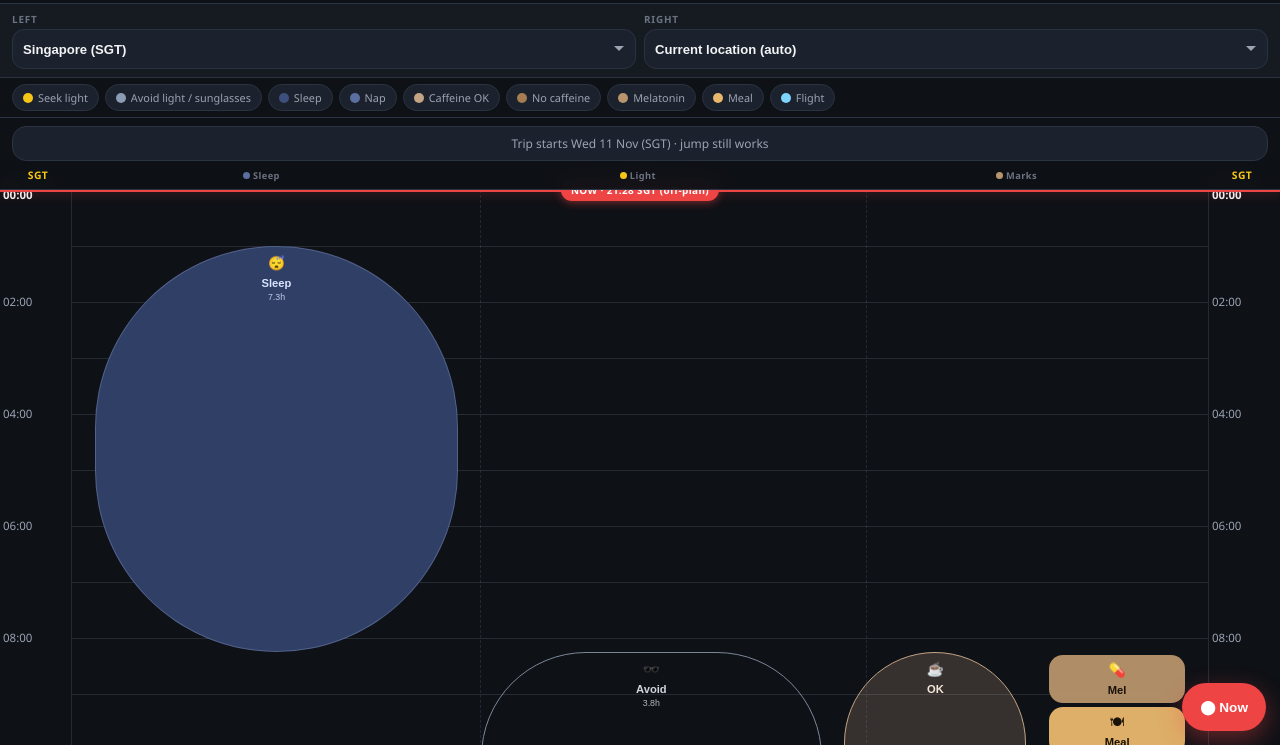
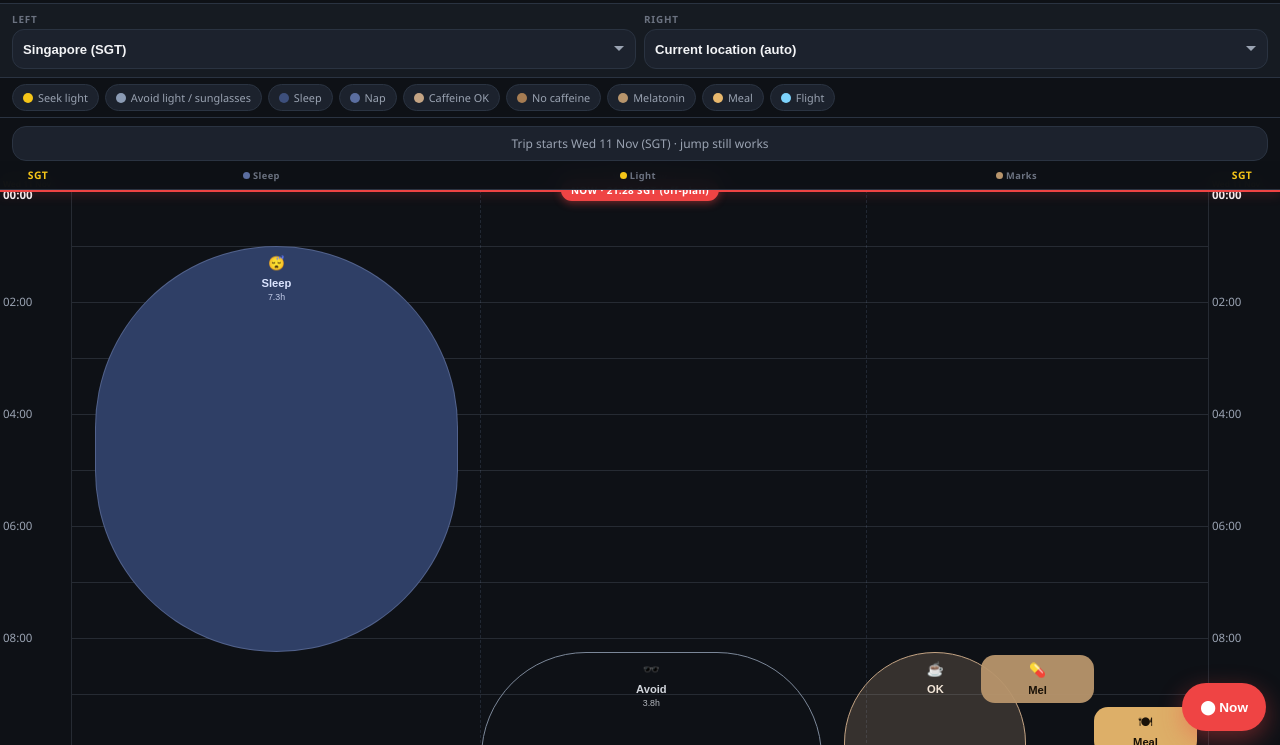
Before and after one commit to ross-veitch/jetlag-coach, a plain HTML site: page index.html in a window 1280 px wide. Shown: the part 55-800 px from the top of the page. Drawn offline with Linux system fonts and the light colour scheme.

Commit message:
Stagger Mel/Meal markers horizontally in marks lane
Side-by-side capsules so coincident melatonin and meal tips stay readable;
bump service worker cache to jetlag-coach-v7.

```diff
--- a/css/app.css
+++ b/css/app.css
@@ -241,14 +241,15 @@ body {
 }
 
 .block.marker {
-  left: 84%; width: 14%;
   min-height: 34px; height: auto !important;
   padding: 6px 4px; z-index: 6; border-radius: 14px;
 }
 .block.marker.lane-mel {
+  left: 78%; width: 11%;
   background: rgba(184, 149, 108, 0.95); color: #1a1208;
 }
 .block.marker.lane-meal {
+  left: 89%; width: 10%;
   background: rgba(232, 184, 109, 0.95); color: #1a1208;
 }
 
@@ -424,7 +425,8 @@ body {
   .tick .time { font-size: 0.72rem; }
   .flight-band .fb-title { font-size: 0.92rem; }
   .block.lane-caff, .block.lane-ncaff { width: 16%; }
-  .block.marker { left: 86%; width: 12%; }
+  .block.marker.lane-mel { left: 80%; width: 10%; }
+  .block.marker.lane-meal { left: 90%; width: 9%; }
 }
 @media (max-width: 380px) {
   :root { --lhs-w: 46px; --rhs-w: 46px; --px-per-hour: 48px; }
--- a/sw.js
+++ b/sw.js
@@ -1,5 +1,5 @@
 /* Jet Lag Coach service worker — offline cache + reminder helper */
-const CACHE = "jetlag-coach-v6";
+const CACHE = "jetlag-coach-v7";
 const ASSETS = [
   "./",
   "./index.html",
```
